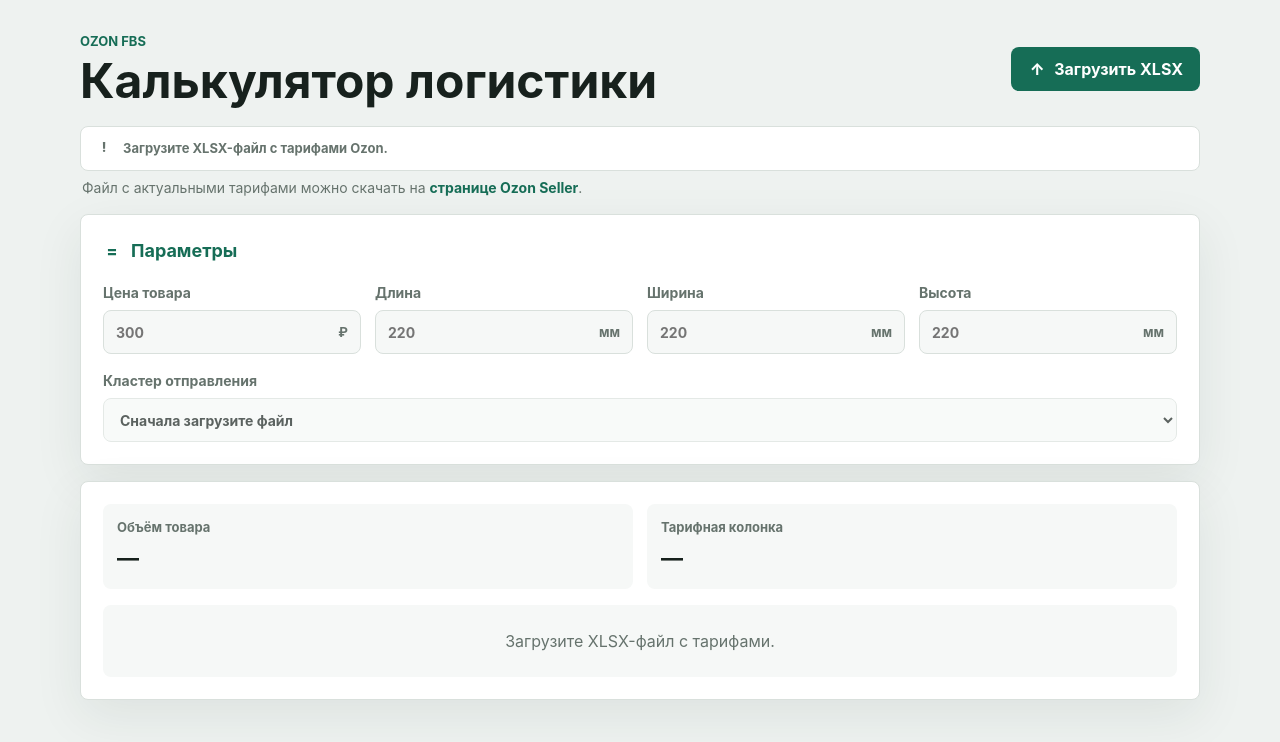
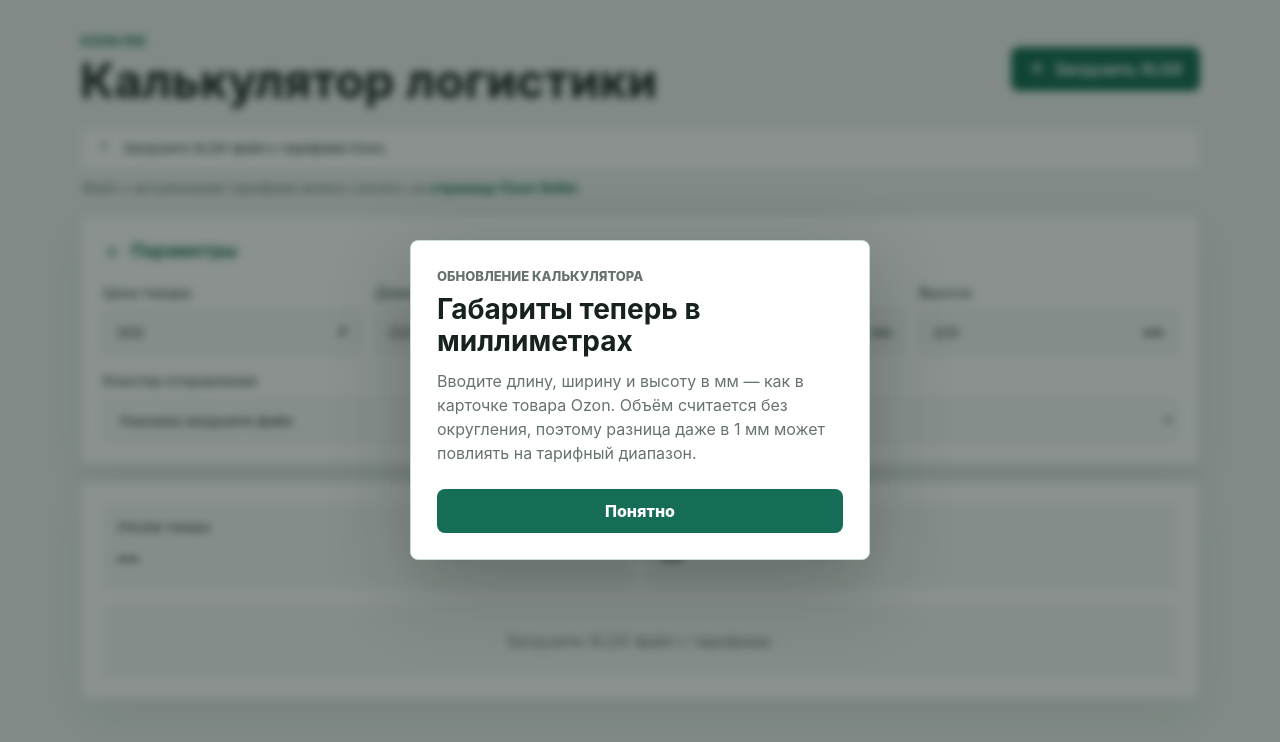
Before and after one commit to peach134/fbs_logistica_calk, a React (Vite) app: page / in a window 1280 px wide. Shown: the top 742 px of the page. Built offline with nearby package versions, Linux system fonts and the light colour scheme.

Commit message:
Add millimeter update notice

```diff
--- a/src/App.jsx
+++ b/src/App.jsx
@@ -26,6 +26,26 @@
 
 const OZON_TARIFFS_URL =
   "https://seller-edu.ozon.ru/libra/commissions-tariffs/legal-information/full-actual-commissions?utm_source=Prices&mode=small&collapsed=false&source=faq#2-3-3-логистика";
+const MM_NOTICE_KEY = "ozon-mm-notice-v1";
+const MM_NOTICE_COOKIE = `${MM_NOTICE_KEY}=seen`;
+
+function shouldShowMillimeterNotice() {
+  try {
+    return window.localStorage.getItem(MM_NOTICE_KEY) !== "seen";
+  } catch {
+    return !document.cookie.split("; ").includes(MM_NOTICE_COOKIE);
+  }
+}
+
+function rememberMillimeterNotice() {
+  try {
+    window.localStorage.setItem(MM_NOTICE_KEY, "seen");
+  } catch {
+    // The cookie below keeps the notice one-time even if the browser blocks localStorage.
+  }
+
+  document.cookie = `${MM_NOTICE_COOKIE}; max-age=31536000; path=/; SameSite=Lax`;
+}
 
 function formatRuble(value) {
   return rubleFormatter.format(value);
@@ -85,6 +105,7 @@
   const [parsed, setParsed] = useState(null);
   const [selectedCluster, setSelectedCluster] = useState("");
   const [fileName, setFileName] = useState("");
+  const [showMillimeterNotice, setShowMillimeterNotice] = useState(shouldShowMillimeterNotice);
   const [status, setStatus] = useState({
     tone: "muted",
     text: "Загрузите XLSX-файл с тарифами Ozon.",
@@ -117,6 +138,11 @@
 
   function updateInput(name, value) {
     setInputs((current) => ({ ...current, [name]: value }));
+  }
+
+  function closeMillimeterNotice() {
+    rememberMillimeterNotice();
+    setShowMillimeterNotice(false);
   }
 
   async function handleFileChange(event) {
@@ -157,6 +183,26 @@
 
   return (
     <main className="app-shell">
+      {showMillimeterNotice ? (
+        <div className="modal-backdrop" role="presentation">
+          <section
+            aria-describedby="millimeter-notice-text"
+            aria-labelledby="millimeter-notice-title"
+            className="update-modal"
+            role="dialog"
+          >
+            <p className="modal-kicker">Обновление калькулятора</p>
+            <h2 id="millimeter-notice-title">Габариты теперь в миллиметрах</h2>
+            <p id="millimeter-notice-text">
+              Вводите длину, ширину и высоту в мм — как в карточке товара Ozon. Объём считается без округления,
+              поэтому разница даже в 1 мм может повлиять на тарифный диапазон.
+            </p>
+            <button className="modal-button" onClick={closeMillimeterNotice} type="button">
+              Понятно
+            </button>
+          </section>
+        </div>
+      ) : null}
       <section className="workspace">
         <div className="intro">
           <div>
--- a/src/styles.css
+++ b/src/styles.css
@@ -47,6 +47,64 @@
 .workspace {
   width: min(1120px, 100%);
   margin: 0 auto;
+}
+
+.modal-backdrop {
+  position: fixed;
+  inset: 0;
+  z-index: 20;
+  display: grid;
+  place-items: center;
+  padding: 20px;
+  background: rgba(12, 25, 20, 0.48);
+  backdrop-filter: blur(4px);
+}
+
+.update-modal {
+  width: min(460px, 100%);
+  padding: 26px;
+  border: 1px solid #c8ded5;
+  border-radius: 8px;
+  background: #ffffff;
+  box-shadow: 0 28px 80px rgba(12, 25, 20, 0.28);
+}
+
+.modal-kicker {
+  margin-bottom: 8px;
+  color: var(--green);
+  font-size: 13px;
+  font-weight: 800;
+  letter-spacing: 0;
+  text-transform: uppercase;
+}
+
+.update-modal h2 {
+  margin-bottom: 12px;
+  color: var(--ink);
+  font-size: 28px;
+  line-height: 1.12;
+}
+
+.update-modal p {
+  color: var(--muted);
+}
+
+.modal-button {
+  display: inline-flex;
+  align-items: center;
+  justify-content: center;
+  min-height: 44px;
+  width: 100%;
+  margin-top: 8px;
+  border: 0;
+  border-radius: 8px;
+  color: #ffffff;
+  background: var(--green);
+  font-weight: 800;
+}
+
+.modal-button:hover {
+  background: var(--green-dark);
 }
 
 .intro {
@@ -419,4 +477,12 @@
   .stat-card {
     min-height: 86px;
   }
+
+  .update-modal {
+    padding: 20px;
+  }
+
+  .update-modal h2 {
+    font-size: 24px;
+  }
 }
```
